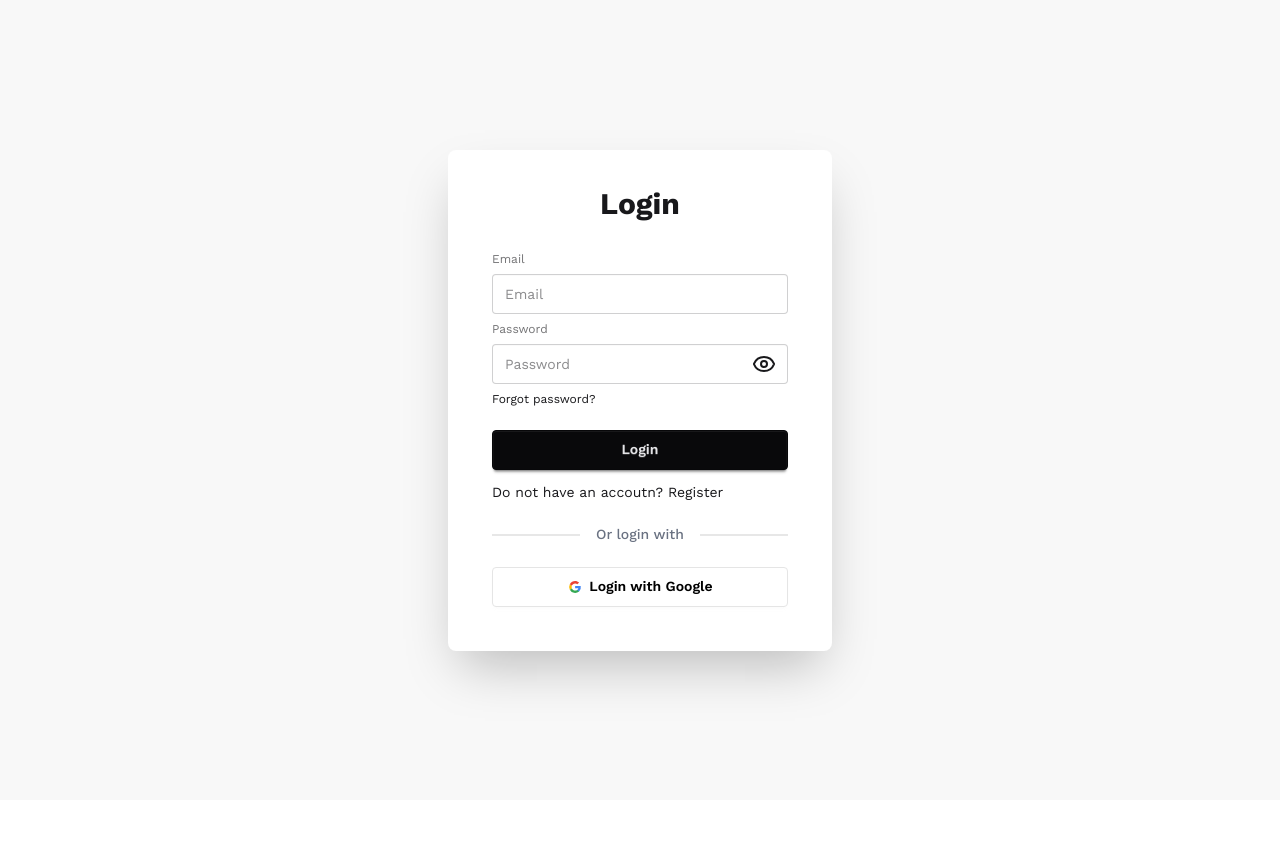
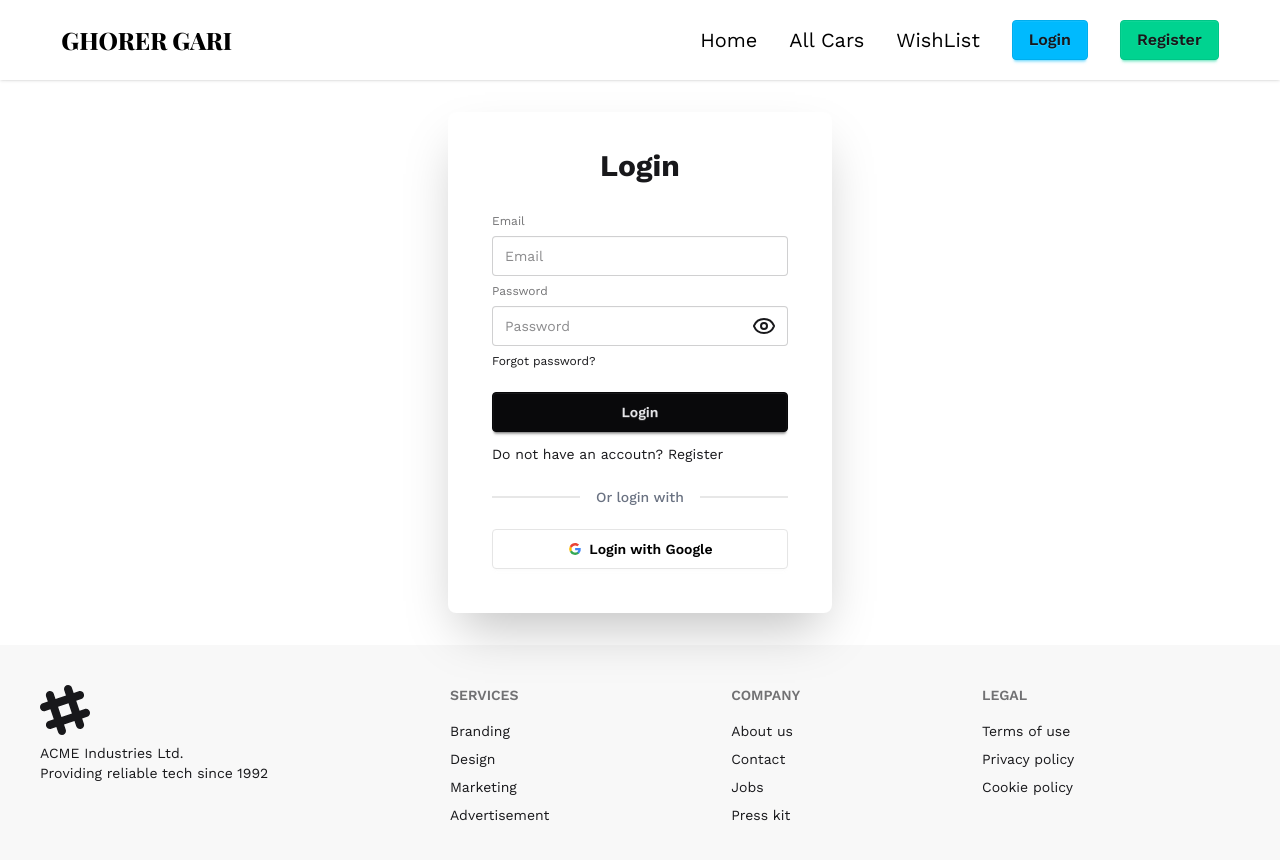
Before and after one commit to hasnatfahmidkhan/basic-car-website, a React (Vite) app: page /login in a window 1280 px wide. Shown: the top 860 px of the page. Before the commit the page ends 800 px from the top, so only its background shows below. Built offline with nearby package versions, Linux system fonts and the light colour scheme; no server answers; a web font is replaced by a local one.

Commit message:
set the login and register path into the nested route and create location vairable

```diff
--- a/src/Components/Navbar/Navbar.jsx
+++ b/src/Components/Navbar/Navbar.jsx
@@ -9,7 +9,9 @@ const Navbar = () => {
   const navigate = useNavigate();
   const handleSignOut = () => {
     signOutUser()
-      .then()
+      .then(()=>{
+
+      })
       .catch((err) => {
         console.log(err);
       });
@@ -49,7 +51,7 @@ const Navbar = () => {
           <li>
             <button
               onClick={() => navigate("/register")}
-              className="xl:btn btn-info text-xl xl:text-base"
+              className="xl:btn btn-success text-xl xl:text-base"
             >
               Register
             </button>
--- a/src/Pages/Login/Login.jsx
+++ b/src/Pages/Login/Login.jsx
@@ -26,7 +26,7 @@ const Login = () => {
       });
   };
   return (
-    <div className="hero bg-base-200 min-h-screen">
+    <div className="hero">
       <div className="card bg-base-100 w-full max-w-sm shrink-0 shadow-2xl p-5">
         <h1 className="text-3xl font-bold text-center mt-4">Login</h1>
         <div className="card-body">
--- a/src/Pages/Register/Register.jsx
+++ b/src/Pages/Register/Register.jsx
@@ -23,7 +23,7 @@ const Register = () => {
       });
   };
   return (
-    <div className="hero bg-base-200 min-h-screen">
+    <div className="hero">
       <div className="card bg-base-100 w-full max-w-sm shrink-0 shadow-2xl p-5">
         <h1 className="text-3xl font-bold text-center mt-4">Register</h1>
         <div className="card-body">
--- a/src/Routes/PrivateRoutes/PrivateRoutes.jsx
+++ b/src/Routes/PrivateRoutes/PrivateRoutes.jsx
@@ -1,13 +1,15 @@
 import { use } from "react";
 import { AuthContext } from "../../Context/AuthContext/AuthContext";
-import { Navigate } from "react-router";
+import { Navigate, useLocation } from "react-router";
 
 const PrivateRoutes = ({ children }) => {
   const { user } = use(AuthContext);
+  const location = useLocation();
+  console.log(location);
   if (user) {
     return children;
   }
-  return Navigate("/login");
+  return <Navigate to={"/login"} />;
 };
 
 export default PrivateRoutes;
--- a/src/Routes/Routes.jsx
+++ b/src/Routes/Routes.jsx
@@ -40,8 +40,6 @@ export const router = createBrowserRouter([
         path: "/profile",
         Component: Profile,
       },
-    ],
-  },
       {
         path: "/login",
         Component: Login,
@@ -50,4 +48,6 @@ export const router = createBrowserRouter([
         path: "/register",
         Component: Register,
       },
+    ],
+  },
 ]);
```
Lines whose indentation alone changed are shown as unchanged.
